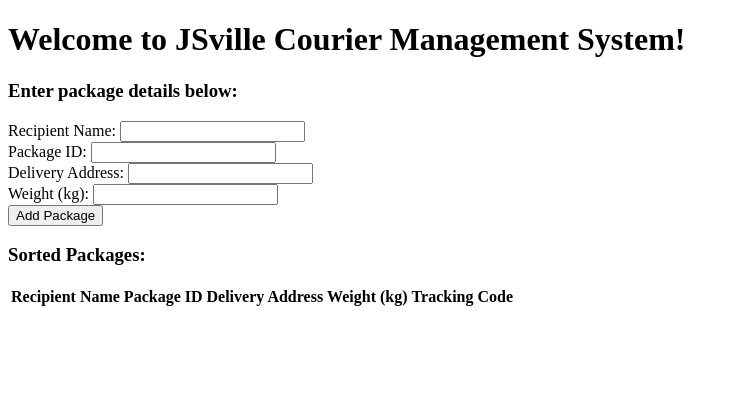
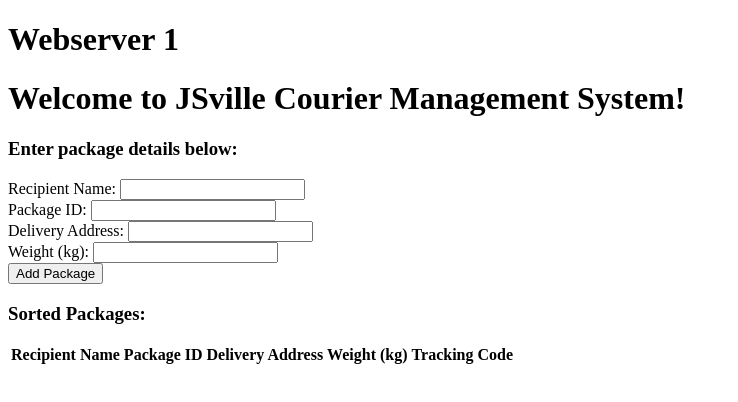
Before and after one commit to bryanmjun24/CTB_WD_FinalExam, a plain HTML site: page Exam/index.html in a window 1280 px wide. Shown: the whole page, without its empty margins (0-738 px from the left). Drawn offline with Linux system fonts and the light colour scheme.

Commit message:
changing title and minor corrections on tracking

```diff
--- a/Exam/index.html
+++ b/Exam/index.html
@@ -6,6 +6,7 @@
     <title>JSville Courier Management System</title>
 </head>
 <body>
+    <h1>Webserver 1</h1>
     <h1>Welcome to JSville Courier Management System!</h1>
 
     <h3>Enter package details below:</h3>
```
